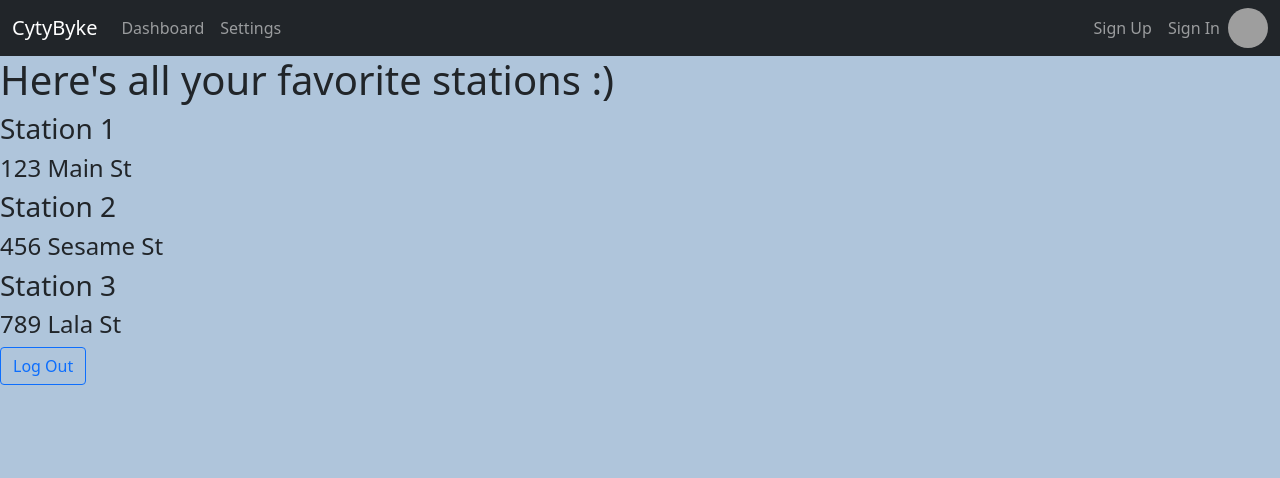
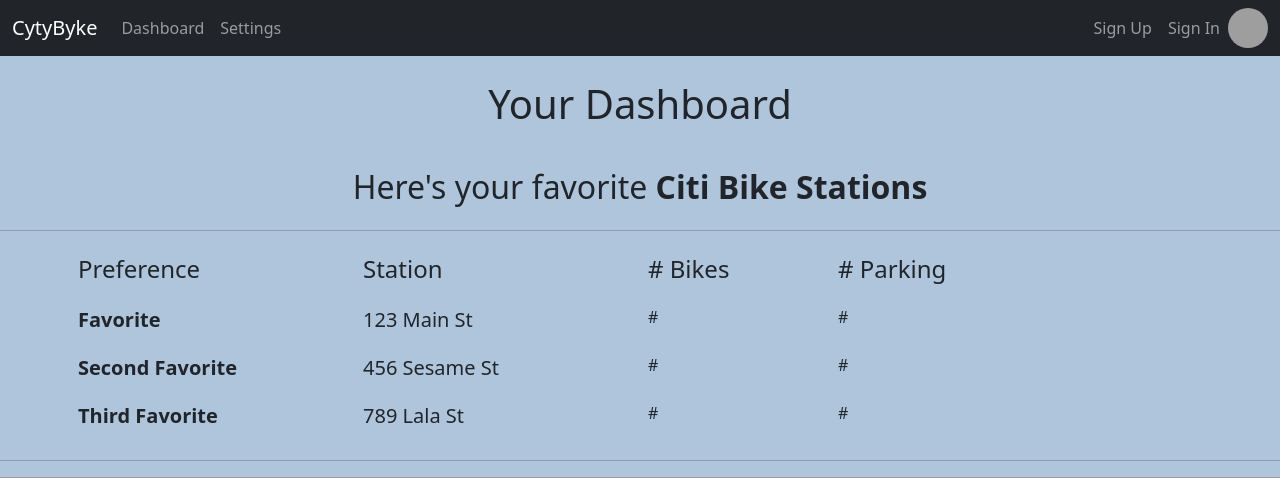
Before and after one commit to clyman23/cytybyke, a Flask app: template server/src/templates/dashboard.html in a window 1280 px wide. Shown: the top 478 px of the page. Before the commit the page ends 385 px from the top, so only its background shows below. Run offline with Flask 2, Linux system fonts and the light colour scheme; the template is opened without the code that fills it, so the values that code supplies are empty; parts of the project's set-up code (start-up, migrations or seed data) failed here and were passed over; grey boxes are pictures that could not be loaded.

Commit message:
formatting dashboard page and added footer to layout

```diff
--- a/server/src/templates/dashboard.html
+++ b/server/src/templates/dashboard.html
@@ -1,18 +1,72 @@
 {% extends "layout.html" %}
 
 {% block content %}
-<h1>Here's all your favorite stations :)</h1>
+<h1 class="text-center p-4">Your Dashboard</h1>
+<h2 class="text-center p-2">Here's your favorite <b>Citi Bike Stations</b></h2>
+<hr/>
+<div class="container">
+    <div class="row">
+        <div class="col-sm-3 p-2">
+            <h4>Preference</h4>
+        </div>
+        <div class="col-sm-3 p-2">
+            <h4>Station</h4>
+        </div>
+        <div class="col-sm-2 p-2">
+            <h4># Bikes</h4>
+        </div>
+        <div class="col-sm-2 p-2">
+            <h4># Parking</h4>
+        </div>
+    </div>
+    <div class="row">
+        <div class="col-sm-3 p-2">
+            <h5><b>Favorite</b></h5>
+        </div>
+        <div class="col-sm-3 p-2">
+            <h5>123 Main St</h5>
+        </div>
+        <div class="col-sm-2 p-2">
+            <h6>#</h6>
+        </div>
+        <div class="col-sm-2 p-2">
+            <h6>#</h6>
+        </div>
+    </div>
 
-<h3>Station 1</h3>
-<h4>123 Main St</h4>
+    <div class="row">
+        <div class="col-sm-3 p-2">
+            <h5><b>Second Favorite</b></h5>
+        </div>
+        <div class="col-sm-3 p-2">
+            <h5>456 Sesame St</h5>
+        </div>
+        <div class="col-sm-2 p-2">
+            <h6>#</h6>
+        </div>
+        <div class="col-sm-2 p-2">
+            <h6>#</h6>
+        </div>
+    </div>
 
-<h3>Station 2</h3>
-<h4>456 Sesame St</h4>
+    <div class="row">
+        <div class="col-sm-3 p-2">
+            <h5><b>Third Favorite</b></h5>
+        </div>
+        <div class="col-sm-3 p-2">
+            <h5>789 Lala St</h5>
+        </div>
+        <div class="col-sm-2 p-2">
+            <h6>#</h6>
+        </div>
+        <div class="col-sm-2 p-2">
+            <h6>#</h6>
+        </div>
+    </div>
+</div>
 
-<h3>Station 3</h3>
-<h4>789 Lala St</h4>
+<hr/>
 
-<div>
-    <a class="btn btn-outline-primary" href="{{ url_for('index') }}">Log Out</a>
-</div>
+<img class = " w-100 px-0" src="https://static.hwpi.harvard.edu/files/styles/os_files_xxlarge/public/datasmart/files/map_monday_12-11_image_1.png?m=1626890139&itok=19QrxLfq" class="rounded float-right" alt="">
+
 {% endblock content %}
--- a/server/src/templates/layout.html
+++ b/server/src/templates/layout.html
@@ -50,4 +50,9 @@
     <script src="https://cdn.jsdelivr.net/npm/bootstrap@5.0.2/dist/js/bootstrap.bundle.min.js" integrity="sha384-MrcW6ZMFYlzcLA8Nl+NtUVF0sA7MsXsP1UyJoMp4YLEuNSfAP+JcXn/tWtIaxVXM" crossorigin="anonymous"></script>
 </body>
 
+<footer class="w3-container">
+  <hr/>
+  <p style="text-align:right" class=p-1>&copy;<b> CytyByke</b> 2022</p>
+</footer>
+
 </html>
```
